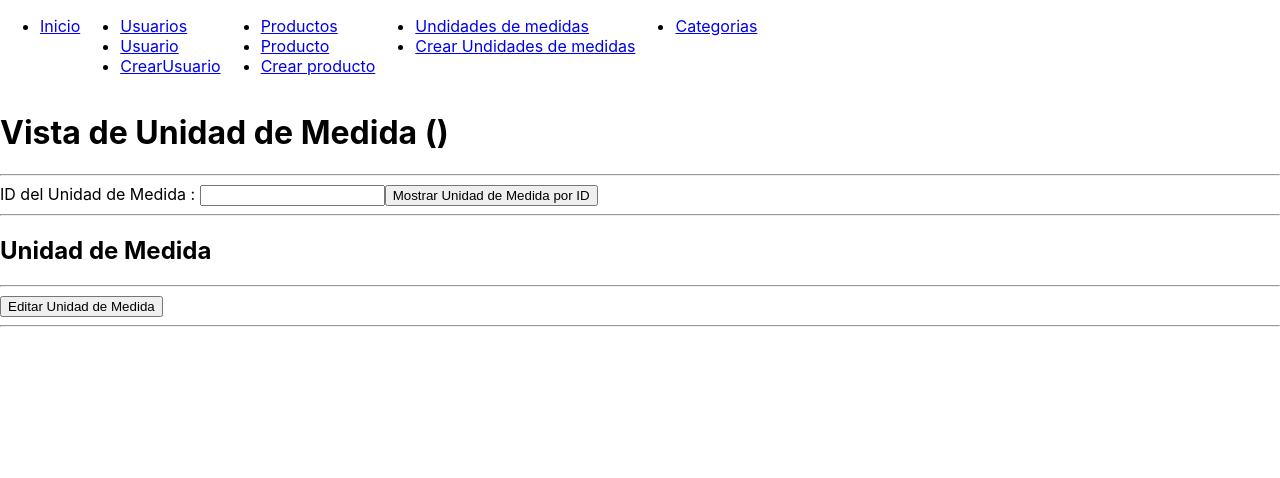
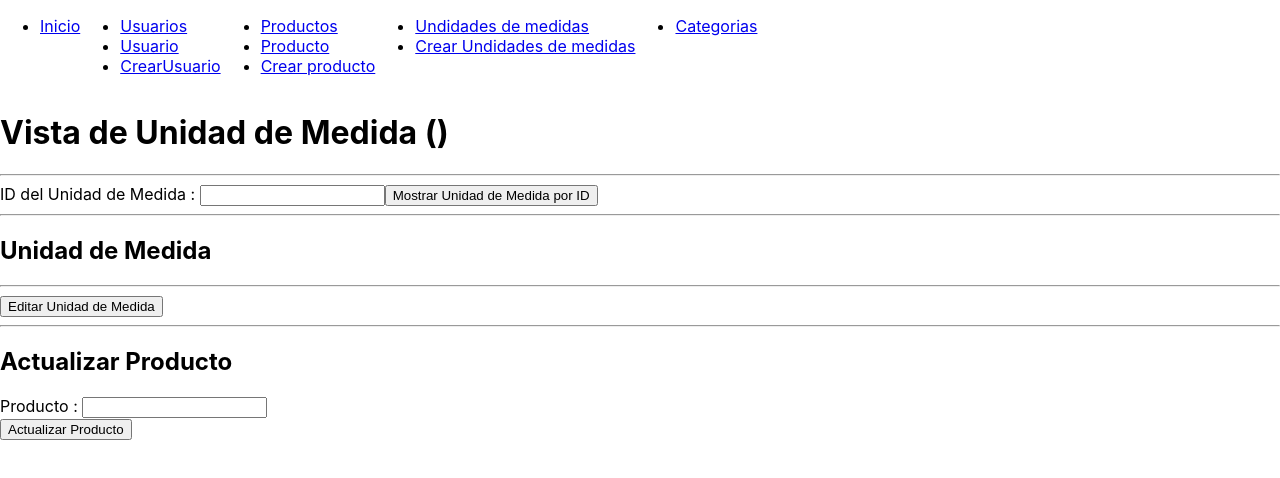
Before and after one commit to MallicTesla/Ecommerce_con_full_api, a React (Create React App) app in the folder ecommerce_fron/: page /unidad_medida in a window 1280 px wide. Both pictures are taken after a click on the button "Editar Unidad de Medida". Shown: the top 478 px of the page. Built offline with nearby package versions, Linux system fonts and the light colour scheme; no server answers.

Commit message:
selecsionar unidad medida por id y actualizar unidad medida

```diff
--- a/ecommerce_fron/src/paginas/productos/componente_intermedio/productoLogica.jsx
+++ b/ecommerce_fron/src/paginas/productos/componente_intermedio/productoLogica.jsx
@@ -20,7 +20,6 @@ export function useProductoLogica() {
         try {
             const data = await obtenerProductoID (id);
             setDetalles ([data]);
-            console.log("antes")
 
         } catch (error) {
             setError ("No se a podido cargar el producto");
--- a/ecommerce_fron/src/paginas/unidad_medida/api/api.jsx
+++ b/ecommerce_fron/src/paginas/unidad_medida/api/api.jsx
@@ -56,10 +56,10 @@ export const boton_crear = async (unidad_medida) => {
     return enviarPeticion (url, "post", unidad_medida);
 };
 
-// export const actualizarUsuario = async (unidad_medida_id, unidad_medida) => {
-//     const url = `${UNIDAD_MEDIDA_API_URL}${unidad_medida_id}/`;
-//     return enviarPeticion (url, "put", unidad_medida);
-// };
+export const actualizarUnidad_medida = async (unidad_medida_id, unidad_medida) => {
+    const url = `${UNIDAD_MEDIDA_API_URL}${unidad_medida_id}/`;
+    return enviarPeticion (url, "put", unidad_medida);
+};
 
 // export const borrar_usuario = async (unidad_medida_id) => {
 //     const url = `${UNIDAD_MEDIDA_API_URL}${unidad_medida_id}/`;
--- /dev/null
+++ b/ecommerce_fron/src/paginas/unidad_medida/componente_intermedio/actualiszar_unidad_medida.jsx
@@ -0,0 +1,67 @@
+import React, { useState, useEffect } from "react";
+
+import ActualizarUnidadMedidaForm from "../componentes/actualizar_unidad_medida_form";
+import { obtenerUnidad_medidaID, actualizarUnidad_medida } from "../api/api";
+
+
+const ActualizarUnidad_Medida = ({ Unidad_Medida_ID, onActualizarUnidadMedid }) => {
+    const [unidad_medida, setUnidad_medida] = useState({
+        descripción: "",
+    });
+    const [camposObligatorios, setCamposObligatorios] = useState({
+        descripción: false,
+    });
+
+    useEffect(() => {
+        const cargarUnidad_medida = async () => {
+            try {
+                const data = await obtenerUnidad_medidaID (Unidad_Medida_ID);
+                setUnidad_medida(data);
+
+            } catch (error) {
+                // Manejar el error si es necesario
+            }
+        };
+
+        cargarUnidad_medida();
+    }, [Unidad_Medida_ID]);
+
+    const handleInputChange = (e) => {
+        setUnidad_medida ({ ...unidad_medida, [e.target.name]: e.target.value });
+        setCamposObligatorios({ ...camposObligatorios, [e.target.name]: false });
+    };
+
+    const handleActualizar_Unidad_medida = async () => {
+        // Verificar qué campos son obligatorios y si están vacíos
+        const camposVacios = {};
+        for (const campo in camposObligatorios) {
+            if (!unidad_medida[campo]) {
+                camposVacios[campo] = true;
+            }
+        }
+        setCamposObligatorios(camposVacios);
+
+        // Lógica para actualizar el unidad_medida si todos los campos obligatorios están completos
+        if (Object.keys (camposVacios).length === 0){
+            try {
+                await actualizarUnidad_medida (Unidad_Medida_ID, unidad_medida);
+                // Actualización exitosa, establece el estado actualizacionExitosa en true
+                onActualizarUnidadMedid();
+            } catch (error) {
+                // Manejar el error si es necesario
+            }
+        }
+    };
+
+    return (
+        <ActualizarUnidadMedidaForm
+        unidad_medida = {unidad_medida}
+        handleInputChange = {handleInputChange}
+        handleActualizar_Unidad_medida = {handleActualizar_Unidad_medida}
+        camposObligatorios = {camposObligatorios}
+        />
+    );
+};
+
+
+export default ActualizarUnidad_Medida;
--- /dev/null
+++ b/ecommerce_fron/src/paginas/unidad_medida/componentes/actualizar_unidad_medida_form.jsx
@@ -0,0 +1,26 @@
+import React from "react";
+
+
+const ActualizarUnidadMedidaForm = ({ unidad_medida, handleInputChange, handleActualizar_Unidad_medida, camposObligatorios }) => {
+
+    return (
+        <div>
+            <h2>Actualizar Producto</h2>
+
+            <div>
+                <label> Producto : </label>
+                <input
+                    type = "text"
+                    name = "descripción"
+                    value = {unidad_medida.descripción}
+                    onChange = {handleInputChange}
+                />
+                {camposObligatorios.descripción && <p style = {{ color: "red" }}> Este campo es obligatorio </p>}
+            </div>
+
+            <button onClick = {handleActualizar_Unidad_medida}>Actualizar Producto</button>
+        </div>
+    );
+};
+
+export default ActualizarUnidadMedidaForm;
--- a/ecommerce_fron/src/paginas/unidad_medida/componentes/unidad_medida_componente.jsx
+++ b/ecommerce_fron/src/paginas/unidad_medida/componentes/unidad_medida_componente.jsx
@@ -1,6 +1,6 @@
 import React from "react";
 import { useUnidadMedidaLogica } from "../componente_intermedio/unidad_medida_Logica";
-// import ActualizarProducto from "../componente_intermedio/actualiszar_producto";
+import ActualizarUnidad_Medida from "../componente_intermedio/actualiszar_unidad_medida";
 // import Borrar_Producto from "../componente_intermedio/borrar_producto";
 
 
@@ -60,7 +60,7 @@ function Unidad_medida_componente() {
                 <div>
                     {mostrarActualizar && (
                         <div>
-                            {/* <ActualizarProducto Unidad_Medida_ID = {id_id} onActualizarUnidadMedid = {onActualizarUnidadMedid} /> */}
+                            <ActualizarUnidad_Medida Unidad_Medida_ID = {id_id} onActualizarUnidadMedid = {onActualizarUnidadMedid} />
                         </div>
                     )}
                 </div>
```
